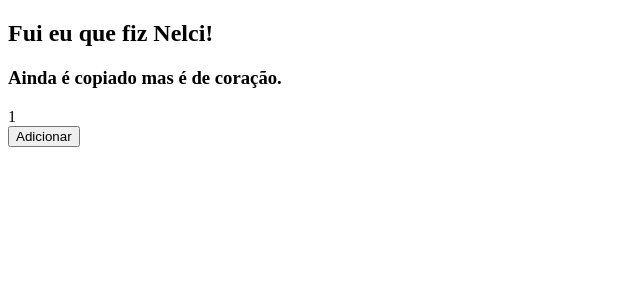
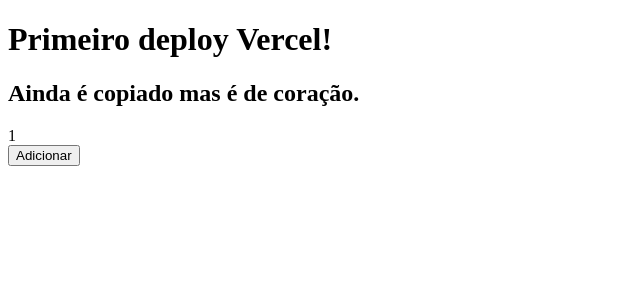
Before and after one commit to hverton1a/nextJS-Vercel-first-approach, a Next.js app: page / in a window 1280 px wide. Shown: the top 300 px of the page, without its empty margins (0-640 px from the left). Built offline with nearby package versions, Linux system fonts and the light colour scheme.

Commit message:
Update index.js

```diff
--- a/pages/index.js
+++ b/pages/index.js
@@ -2,13 +2,13 @@
 
 
 const Hello =()=>{
-    return (<h2>Hello World</h2>)
+    return (<h2>React App/Git/Vercel</h2>)
 }
 
 function Home(){
     return     <div>
-         <h2>Fui eu que fiz Nelci!</h2>
-         <h3>Ainda é copiado mas é de coração.</h3>
+         <h1>Primeiro deploy Vercel!</h1>
+         <h2>Ainda é copiado mas é de coração.</h2>
          <Contador />
          </div>
 }
```
